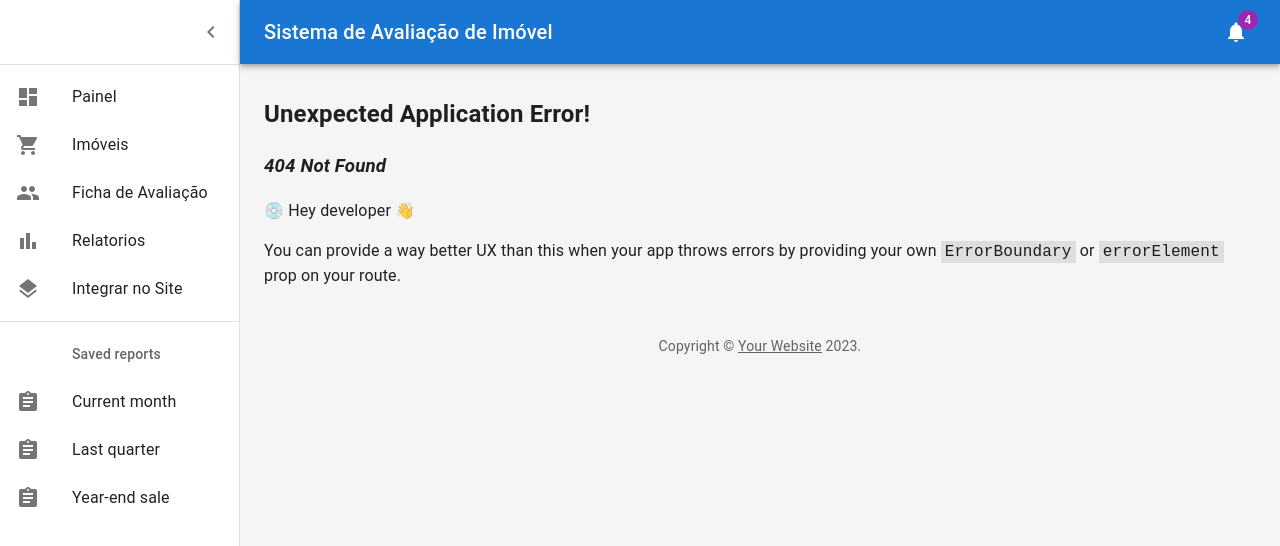
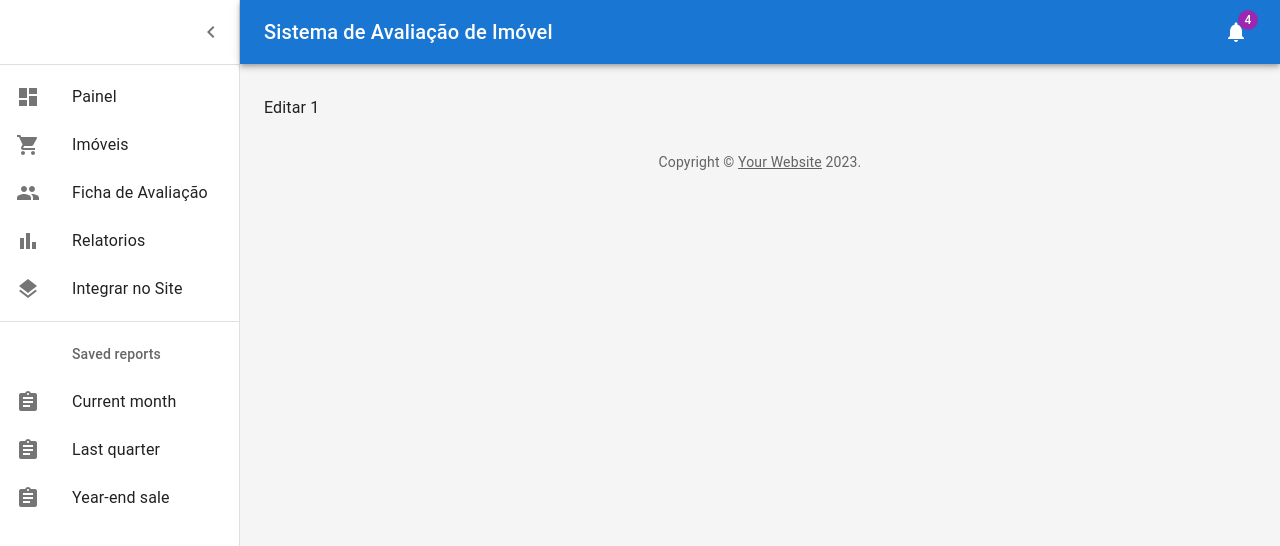
Before and after one commit to didinha73/aval-imovel, a React (Create React App) app: page /imoveis/editar/1 in a window 1280 px wide. Before the commit this address had no page. Shown: the top 546 px of the page. Built offline with nearby package versions, Linux system fonts and the light colour scheme.

Commit message:
editando

```diff
--- /dev/null
+++ b/src/imovel/Editar.js
@@ -0,0 +1,17 @@
+import { Form, useLoaderData } from "react-router-dom"
+
+export function carregaDados(req)
+{
+    const id = req.params.id;
+    console.log(id);
+    return id;
+}
+
+export default function Editar()
+{
+    const valor = useLoaderData();
+    console.log(valor);
+    return(
+        <div>Editar {valor}</div>
+    )
+}
--- a/src/imovel/Listar.js
+++ b/src/imovel/Listar.js
@@ -9,7 +9,7 @@ import TableRow from '@mui/material/TableRow';
 import  Button from '@mui/material/Button';
 import { IconButton } from '@mui/material';
 import DeleteIcon from '@mui/icons-material/Delete';
-
+import EditIcon from '@mui/icons-material/Edit';
 import { app } from '../firebase'
 import { getFirestore} from 'firebase/firestore'
 import { collection, getDocs } from 'firebase/firestore';
@@ -124,6 +124,7 @@ export default function Listar()
                                 <TableCell>{ imo.data_cadastro.toDate().toLocaleString() }</TableCell>
                                 <TableCell>
                                     <IconButton onClick={ () => {deletar(imo.id)} }><DeleteIcon /> </IconButton>
+                                    <IconButton href='/imoveis/editar/'> <EditIcon /> </IconButton>
                                 </TableCell>
                             </TableRow>
                         )
--- /dev/null
+++ b/src/rotas.js
@@ -0,0 +1,30 @@
+import Home from './dashboard/Home';
+import CadastroImovel from './imovel/Cadastro';
+import ListarImovel from './imovel/Listar';
+import EditarImovel from './imovel/Editar';
+import { carregaDados } from './imovel/Editar';
+
+import { createBrowserRouter, RouterProvider } from "react-router-dom";
+
+const paginas = createBrowserRouter([
+    {
+        path: "/",
+        element: <Home />,
+    },
+    {
+        path: "/imoveis",
+        element: <ListarImovel />,
+    },
+    {
+        path: "/imoveis/cadastro",
+        element: <CadastroImovel />,
+    },
+    {
+        path: "/imoveis/editar/:id",
+        element: <EditarImovel />,
+        loader: carregaDados
+    },
+
+]);
+
+export default paginas;
```
Also changed, not shown: src/Dashboard.js (+2 -17 lines).
